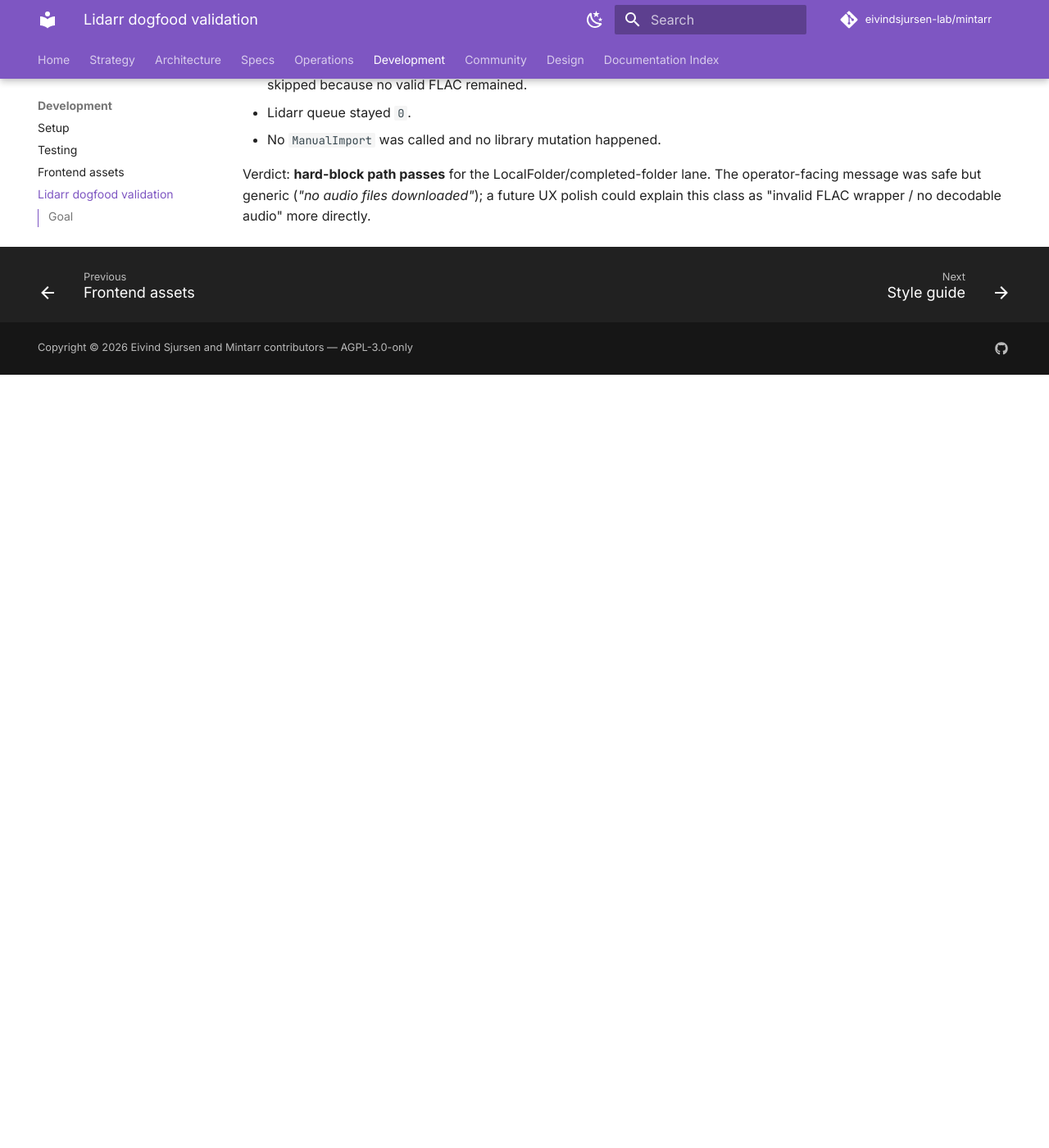
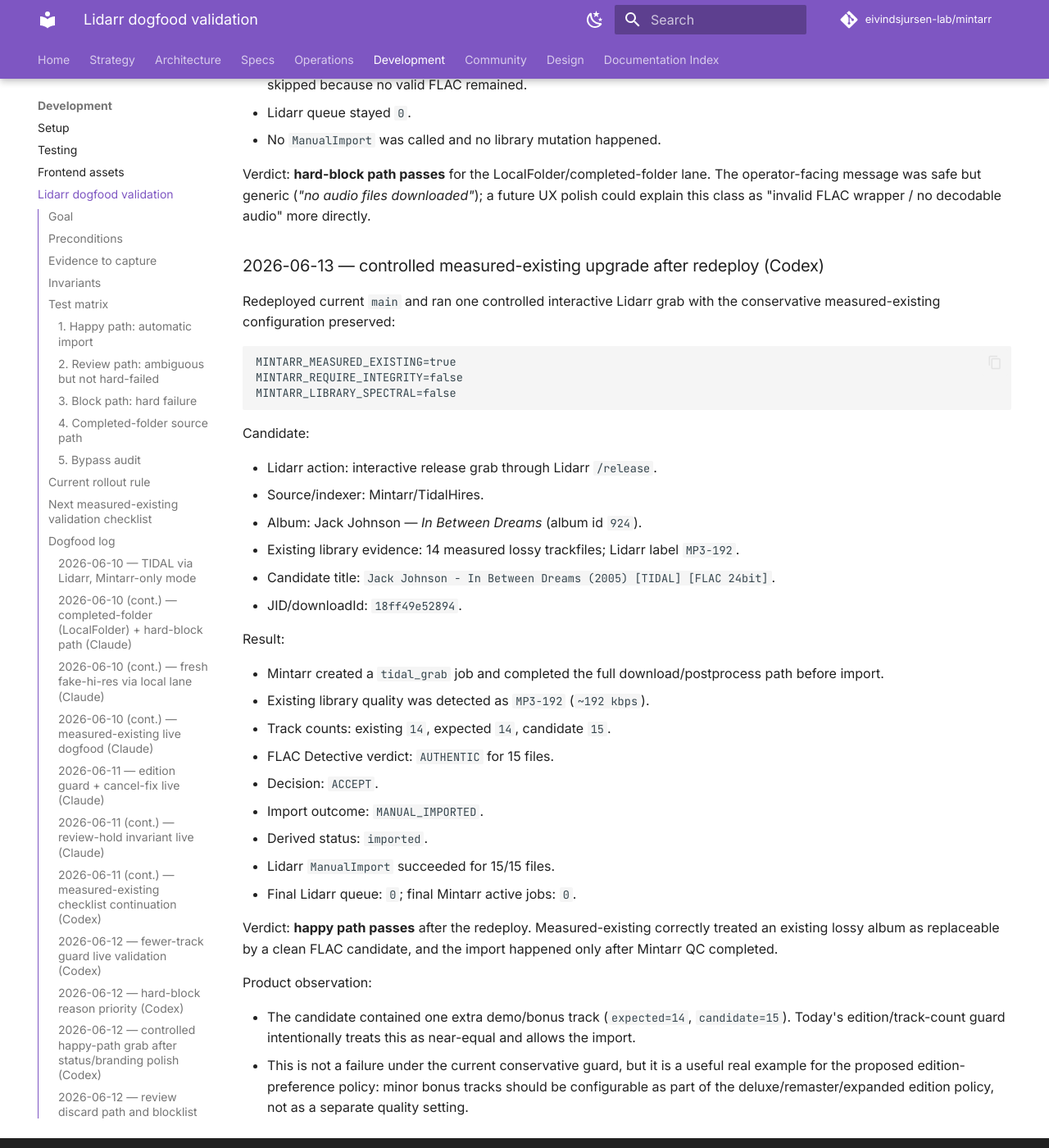
Before and after one commit to VectorOfDoubt/mintarr, an MkDocs documentation site: the page built from docs/development/LIDARR_DOGFOOD_VALIDATION.md, in a window 1280 px wide and 1400 px high, scrolled down 13684 px. Shown: the whole window at 82% size. Built offline with MkDocs 1.6.1 and Material for MkDocs 9.7.7, drawn with Linux system fonts in a browser that asks for light colours; comment, search, counter and statistics services are not loaded; before the commit the page ends 14141 px from its top, so only the background shows below that.

Commit message:
docs: record edition bonus track dogfood

````diff
--- a/docs/design/EDITION_PREFERENCE_POLICY.md
+++ b/docs/design/EDITION_PREFERENCE_POLICY.md
@@ -16,6 +16,9 @@ Mintarr now detects several cases where Lidarr's release matching is technically
   another operator prefers original album editions
 - a candidate can have fewer tracks than the tracked Lidarr release, which
   predicts a Lidarr ManualImport failure
+- a candidate can have a small number of bonus tracks (for example one demo or
+  regional bonus track), which may be acceptable for one operator but unwanted
+  for another
 - a larger edition can be acceptable when the operator explicitly wants expanded
   editions, but should be review-only when the operator wants strict album
   editions
@@ -93,6 +96,7 @@ Use when:
 - dogfooding new release-family logic
 - operator wants explicit control over every deluxe/remaster/anniversary swap
 - library curation values exact edition more than automation
+- even minor bonus-track differences should be confirmed by the operator
 
 This should be the safest first dogfood mode.
 
@@ -110,6 +114,8 @@ Default behavior:
 
 - same release + better audio may import
 - near-equal same-family release may import
+- small bonus-track differences may import when the classifier treats them as
+  the same practical edition
 - remaster may import only when track count is near-equal
 - deluxe / anniversary / expanded / box-set routes to review
 - fewer-track candidate routes to review when existing copy is already complete
@@ -143,6 +149,16 @@ when:
 In v1 this profile can only **recommend** the preference and route to review
 unless release-switch integration is enabled. Box sets should remain review-only
 in the first version even under this profile.
+
+### Exact album only
+
+Route any tracklist difference to review, including a single bonus/demo track.
+
+This is stricter than `Manual` in wording but can be implemented as a profile
+that specifically targets edition/tracklist drift while allowing unrelated
+non-edition automation to continue. It is useful for operators who want the
+tracked Lidarr release to remain the exact album edition unless they explicitly
+approve a replacement.
 
 ### Custom
 
@@ -178,7 +194,7 @@ set should be intentionally small and explainable:
 | `hi_res_remaster` | hi-res remaster, 24-bit remaster | quality-preferred if near-equal |
 | `deluxe` | deluxe edition, expanded deluxe | review unless profile allows |
 | `anniversary` | 30th anniversary, 40th anniversary | review unless profile allows |
-| `expanded` | expanded edition, bonus tracks | review unless profile allows |
+| `expanded` | expanded edition, bonus tracks | profile-dependent: minor bonus tracks may be allowed; larger expansion reviews unless profile allows |
 | `box_set` | complete sessions, super deluxe, multi-disc box | review in v1 |
 | `live` | live, concert, radio broadcast | review or block depending identity evidence |
 | `compilation` | greatest hits, anthology, best of | usually not a replacement for an album |
@@ -279,6 +295,26 @@ undercount:
   and existing_tracks >= expected_tracks
 ```
 
+Minor bonus tracks are not a separate user-facing policy. They are a signal
+inside the same edition-preference model:
+
+```text
+minor_bonus:
+  candidate_tracks > expected_tracks
+  and candidate_tracks < expected_tracks + 4
+  and candidate_tracks < expected_tracks * 1.5
+```
+
+Profiles decide how to handle this signal:
+
+| Profile | Example: expected 14, candidate 15 | Result |
+|---|---|---|
+| `manual` | one demo / bonus track | `REVIEW_REQUIRED` |
+| `exact_album_only` | one demo / bonus track | `REVIEW_REQUIRED` |
+| `conservative` | one demo / bonus track, high classifier confidence | keep accepted decision |
+| `prefer_expanded` | one demo / bonus track | keep accepted decision |
+| `custom` | depends on ranked category / per-category control | profile-defined |
+
 Profiles can decide what to do with `expanded`, but they cannot ignore
 `undercount` silently. A candidate with fewer tracks than an already complete
 library copy should route to review even when it is otherwise a quality upgrade.
@@ -310,6 +346,7 @@ Future custom config can live in state DB / dashboard settings:
   ],
   "allow_box_set_auto_replace_after_release_switch": false,
   "allow_compilation_auto_replace_after_release_switch": false,
+  "minor_bonus_tracks": "review|allow",
   "max_auto_track_ratio": 1.5,
   "max_auto_extra_tracks": 4
 }
@@ -320,6 +357,8 @@ The dashboard should eventually expose this as:
 - profile selector
 - ranked edition-category list for custom mode
 - per-category "auto / review / never" controls
+- minor bonus-track behavior as part of the edition profile, not as a separate
+  quality setting
 - preview examples showing how common releases would be classified
 
 ## 8. Dashboard behavior
--- a/docs/development/LIDARR_DOGFOOD_VALIDATION.md
+++ b/docs/development/LIDARR_DOGFOOD_VALIDATION.md
@@ -584,3 +584,51 @@ Verdict: **hard-block path passes** for the LocalFolder/completed-folder lane. T
 operator-facing message was safe but generic (*"no audio files downloaded"*); a
 future UX polish could explain this class as "invalid FLAC wrapper / no decodable
 audio" more directly.
+
+### 2026-06-13 — controlled measured-existing upgrade after redeploy (Codex)
+
+Redeployed current `main` and ran one controlled interactive Lidarr grab with the
+conservative measured-existing configuration preserved:
+
+```text
+MINTARR_MEASURED_EXISTING=true
+MINTARR_REQUIRE_INTEGRITY=false
+MINTARR_LIBRARY_SPECTRAL=false
+```
+
+Candidate:
+
+- Lidarr action: interactive release grab through Lidarr `/release`.
+- Source/indexer: Mintarr/TidalHires.
+- Album: Jack Johnson — *In Between Dreams* (album id `924`).
+- Existing library evidence: 14 measured lossy trackfiles; Lidarr label
+  `MP3-192`.
+- Candidate title: `Jack Johnson - In Between Dreams (2005) [TIDAL] [FLAC 24bit]`.
+- JID/downloadId: `18ff49e52894`.
+
+Result:
+
+- Mintarr created a `tidal_grab` job and completed the full download/postprocess
+  path before import.
+- Existing library quality was detected as `MP3-192` (`~192 kbps`).
+- Track counts: existing `14`, expected `14`, candidate `15`.
+- FLAC Detective verdict: `AUTHENTIC` for 15 files.
+- Decision: `ACCEPT`.
+- Import outcome: `MANUAL_IMPORTED`.
+- Derived status: `imported`.
+- Lidarr `ManualImport` succeeded for 15/15 files.
+- Final Lidarr queue: `0`; final Mintarr active jobs: `0`.
+
+Verdict: **happy path passes** after the redeploy. Measured-existing correctly
+treated an existing lossy album as replaceable by a clean FLAC candidate, and
+the import happened only after Mintarr QC completed.
+
+Product observation:
+
+- The candidate contained one extra demo/bonus track (`expected=14`,
+  `candidate=15`). Today's edition/track-count guard intentionally treats this
+  as near-equal and allows the import.
+- This is not a failure under the current conservative guard, but it is a useful
+  real example for the proposed edition-preference policy: minor bonus tracks
+  should be configurable as part of the deluxe/remaster/expanded edition policy,
+  not as a separate quality setting.
````
